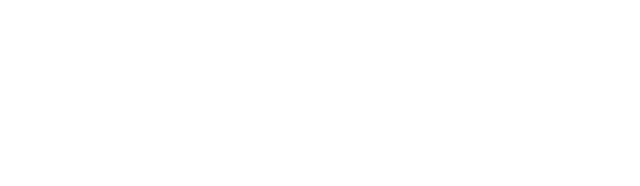
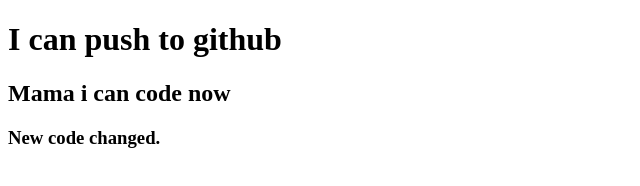
Before and after one commit to mariahashem/my-second-repo, a plain HTML site: page index.html in a window 1280 px wide. Shown: the whole page, without its empty margins (0-640 px from the left). Drawn offline with Linux system fonts and the light colour scheme.

Commit message:
added header

```diff
--- a/index.html
+++ b/index.html
@@ -7,6 +7,8 @@
     <title>My second github repo</title>
 </head>
 <body>
-
+    <h1>I can push to github</h1>
+    <h2>Mama i can code now</h2>
+    <h3>New code changed.</h3>
 </body>
 </html>
```
